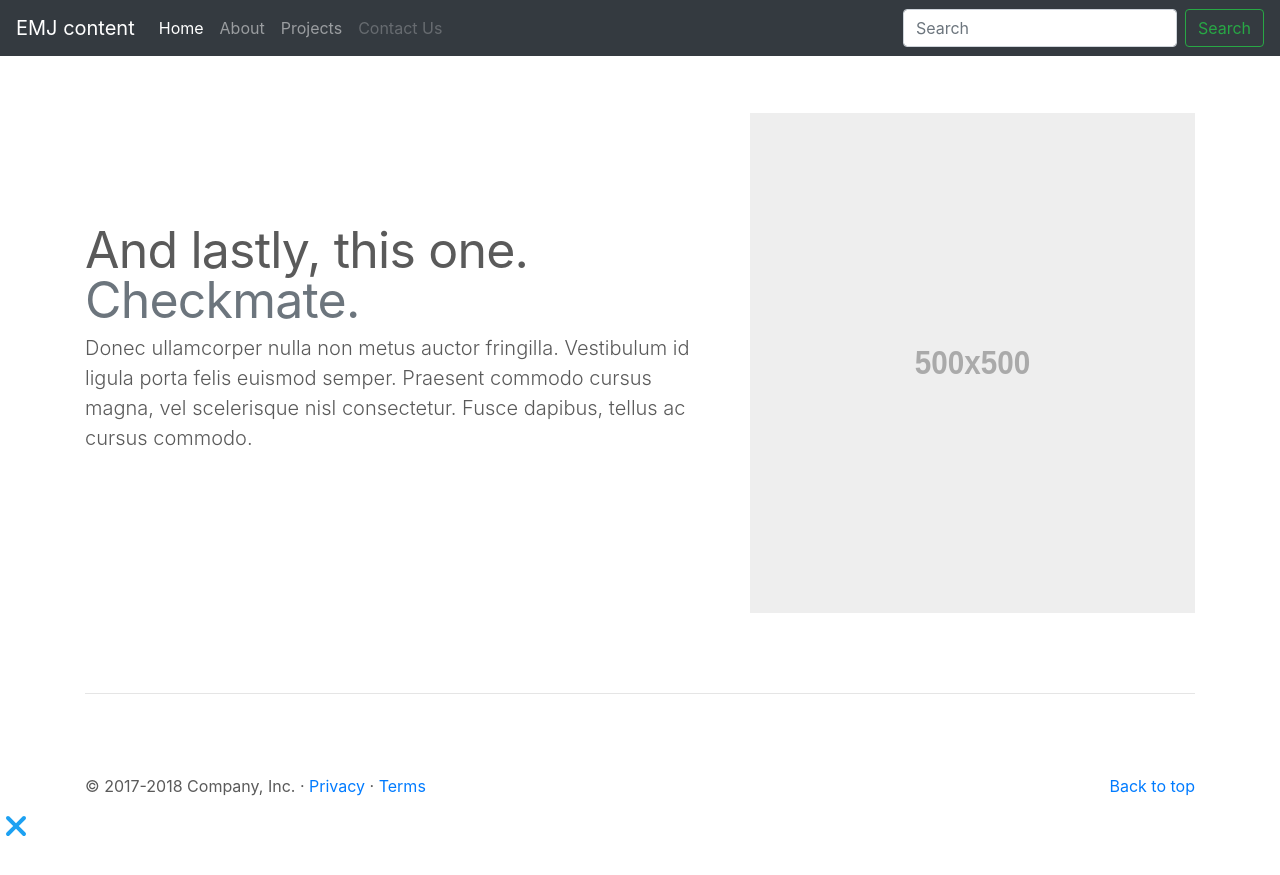
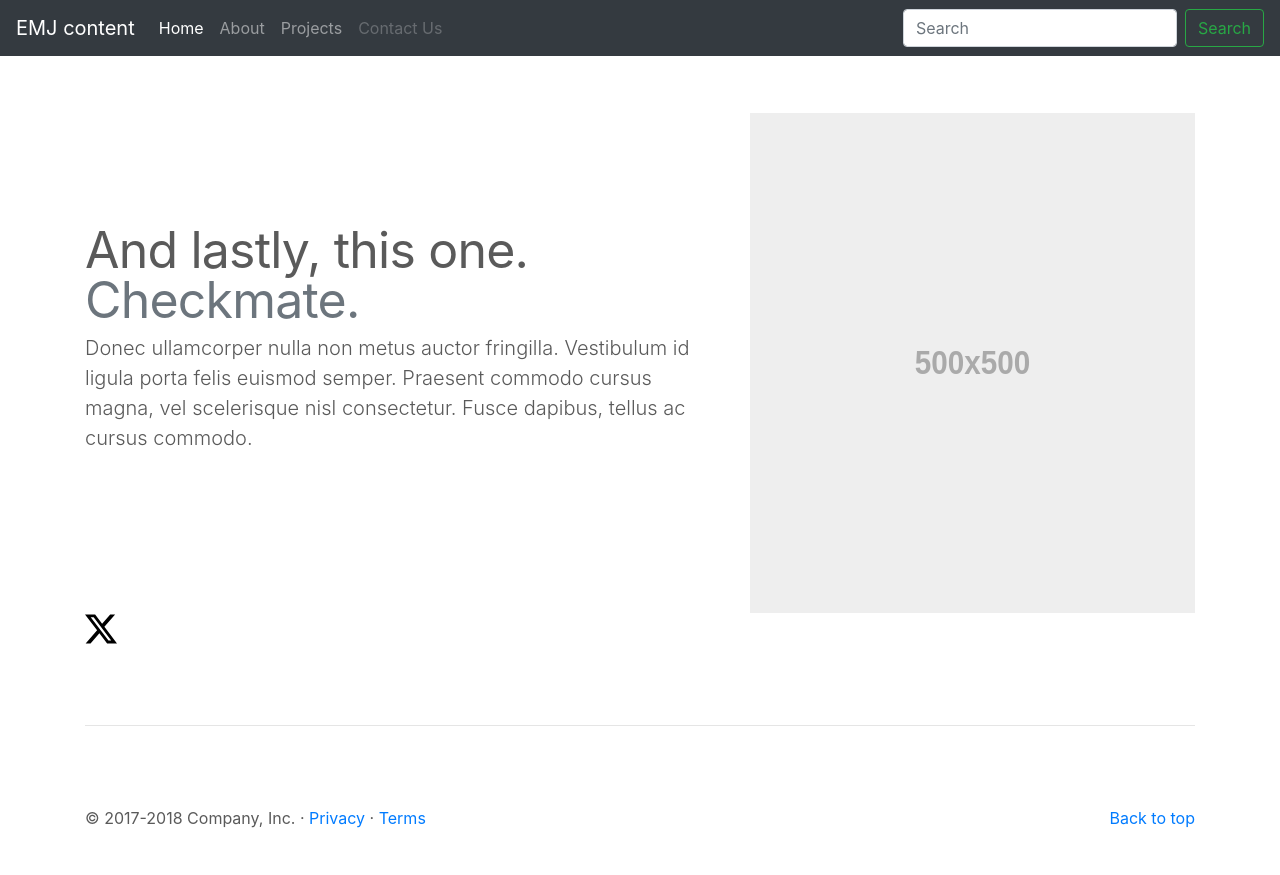
Before and after one commit to louisegrimble/louisegrimble.github.io, a Jekyll site: the page index.html, which Jekyll copies as it is, in a window 1280 px wide and 900 px high, scrolled down 2346 px. Shown: the top 875 px of the window. Built offline with Jekyll 4.4.1, drawn with Linux system fonts in a browser that asks for light colours; nearby versions of some CDN libraries.

Commit message:
twitter logo

```diff
--- a/index.html
+++ b/index.html
@@ -164,6 +164,10 @@
           </div>
         </div>
 
+        <a href="https://twitter.com" target="_blank">
+          <img src="icons/twitter-x.svg" alt="Twitter/X logo" width="32" height="32">
+        </a>
+
         <hr class="featurette-divider">
 
         <!-- /END THE FEATURETTES -->
@@ -178,12 +182,6 @@
       </footer>
     </main>
 
-    <a href="https://twitter.com" target="_blank">
-      <svg xmlns="http://www.w3.org/2000/svg" width="32" height="32" fill="#1DA1F2" class="bi bi-twitter-x" viewBox="0 0 16 16">
-        <path d="M3.293 1.293a1 1 0 0 1 1.414 0L8 4.586 11.293 1.293a1 1 0 0 1 1.414 1.414L9.414 6l3.293 3.293a1 1 0 0 1-1.414 1.414L8 7.414 4.707 10.707a1 1 0 0 1-1.414-1.414L6.586 6 3.293 2.707a1 1 0 0 1 0-1.414z"/>
-      </svg>
-    </a>
-
     <!-- Bootstrap core JavaScript
     ================================================== -->
     <!-- Placed at the end of the document so the pages load faster -->
```
Also changed, not shown: icons/linkedin.svg (added), icons/twitter-x.svg (added).
